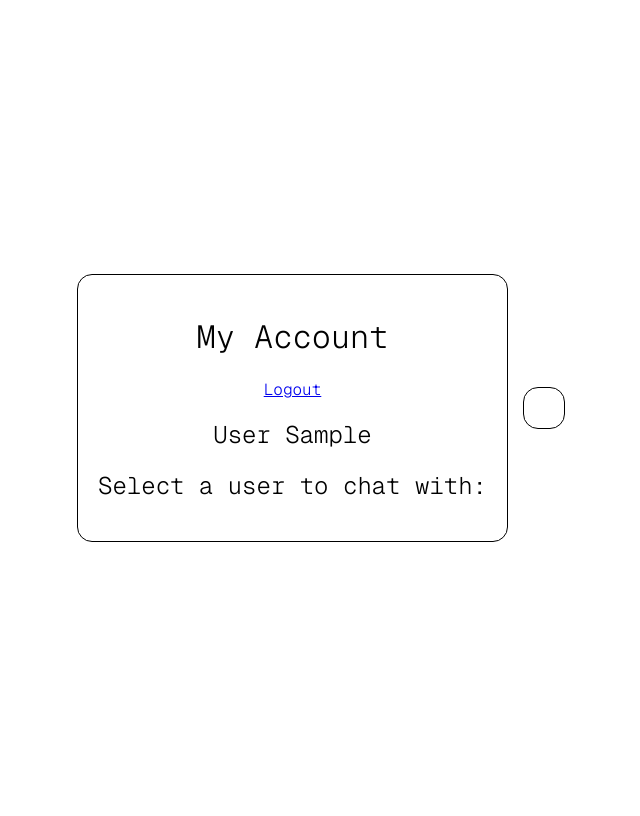
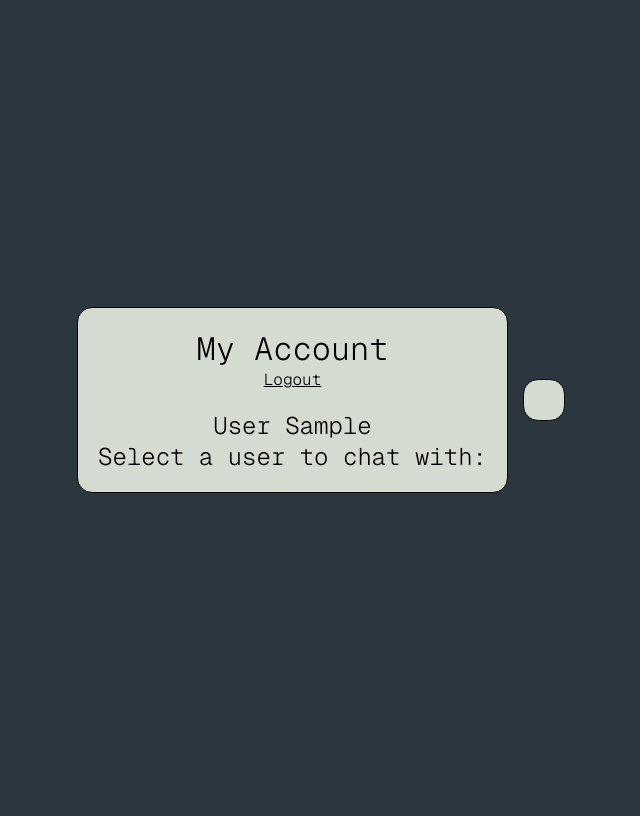
Before and after one commit to olehkaliniuk/PHPchatApp, a PHP site: page /chat.php in a window 1280 px wide. Shown: the whole page, without its empty margins (319-959 px from the left). After the commit the page ends 493 px from the top, so only its background shows below. Run offline with PHP 8.4, Linux system fonts and the light colour scheme; the visitor is signed in with stand-in values (Sample User, id 1); data that the repository does not hold is empty.

Commit message:
first commit

```diff
--- a/chat.php
+++ b/chat.php
@@ -29,7 +29,7 @@ if(isset($_GET['user'])){
 <head>
     <meta charset="UTF-8">
     <meta name="viewport" content="width=device-width, initial-scale=1.0">
-    <link rel="stylesheet" href="new.css">
+    <link rel="stylesheet" href="main.css">
     <title>Document</title>
 </head>
 
--- a/login.php
+++ b/login.php
@@ -43,7 +43,7 @@ if ($_SERVER['REQUEST_METHOD'] == "POST") {
     <meta charset="UTF-8">
     <meta name="viewport" content="width=device-width, initial-scale=1.0">
     <title>Login</title>
-    <link rel="stylesheet" href="new.css">
+    <link rel="stylesheet" href="main.css">
 </head>
 <body>
     <div class="container">
--- a/new.css
+++ b/main.css
@@ -5,6 +5,13 @@
     font-optical-sizing: auto;
     font-weight: 300;
     font-style: normal;
+    padding: 0;
+    margin: 0;
+
+}
+
+a{
+    color: #000;
 }
 
 
@@ -14,6 +21,7 @@
     align-items: center;
     height: 100vh;
     column-gap: 15px;
+    background-color: #2C363F;
 }
 
 .lr{
@@ -21,6 +29,10 @@
  border: 1px solid #000;
  padding: 20px;
  border-radius: 15px;
+ background-color: #D6DBD2;
+ display: flex;
+ flex-direction: column;
+ row-gap: 20px;
 
 }
 
@@ -28,12 +40,13 @@
     background-color: rgb(255, 255, 255);
     border: 1px solid #000;
     padding: 10px;
-    margin-bottom: 5px;
+    margin-bottom: 15px;
     border-radius: 15px;
 }
 
 
 .lr button{
+    margin-top: 15px;
     background-color: rgb(0, 0, 0);
     padding: 10px;
     border: none;
@@ -49,6 +62,7 @@
     border: 1px solid #000;
     padding: 20px;
     border-radius: 15px;
+    background-color: #D6DBD2;
 
 
 }
--- a/register.php
+++ b/register.php
@@ -48,7 +48,7 @@ $stmt->close();
     <meta charset="UTF-8">
     <meta name="viewport" content="width=device-width, initial-scale=1.0">
     <title>Document</title>
-    <link rel="stylesheet" href="new.css">
+    <link rel="stylesheet" href="main.css">
 </head>
 <body>
     <div class="container">
```
